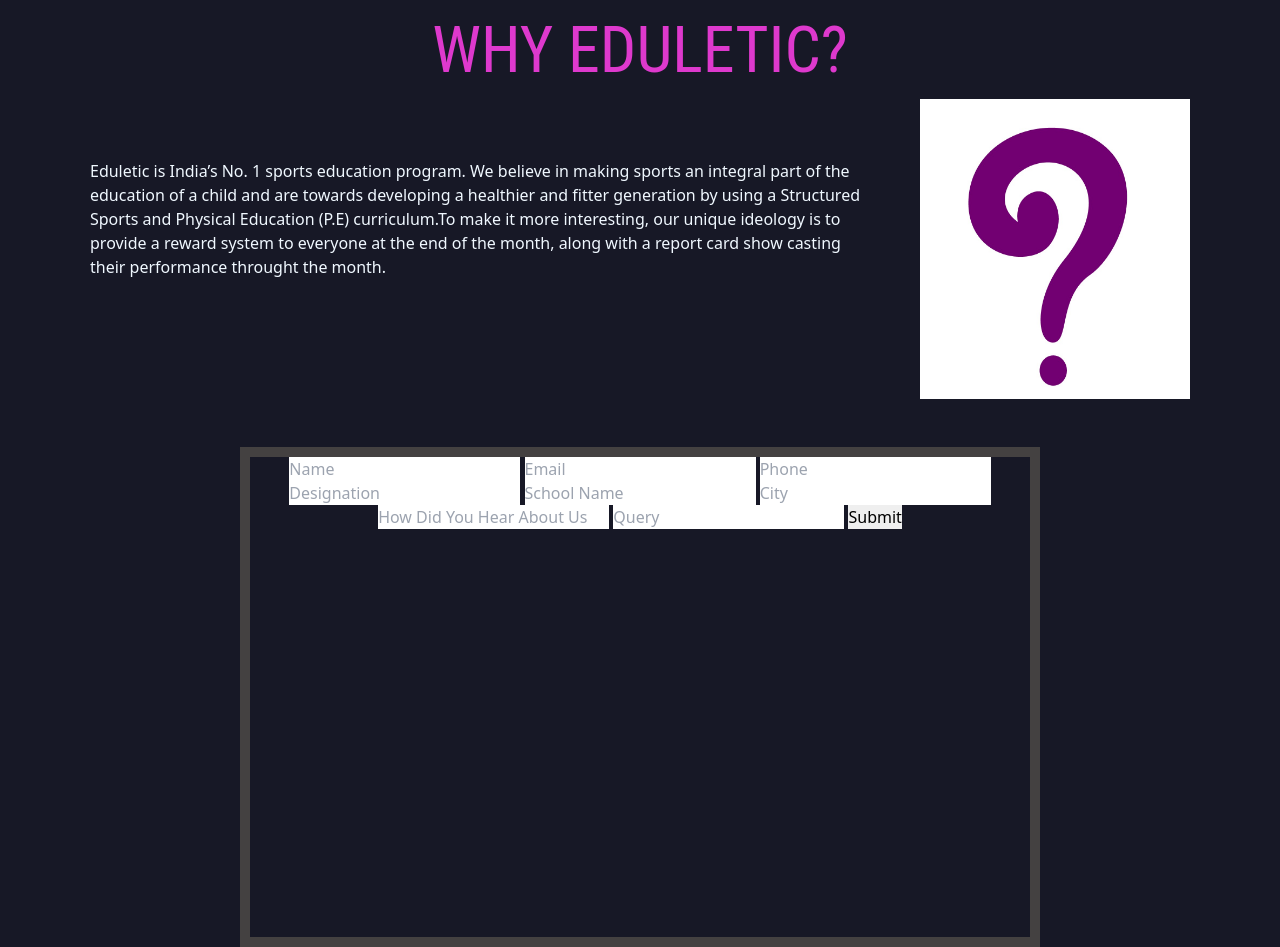
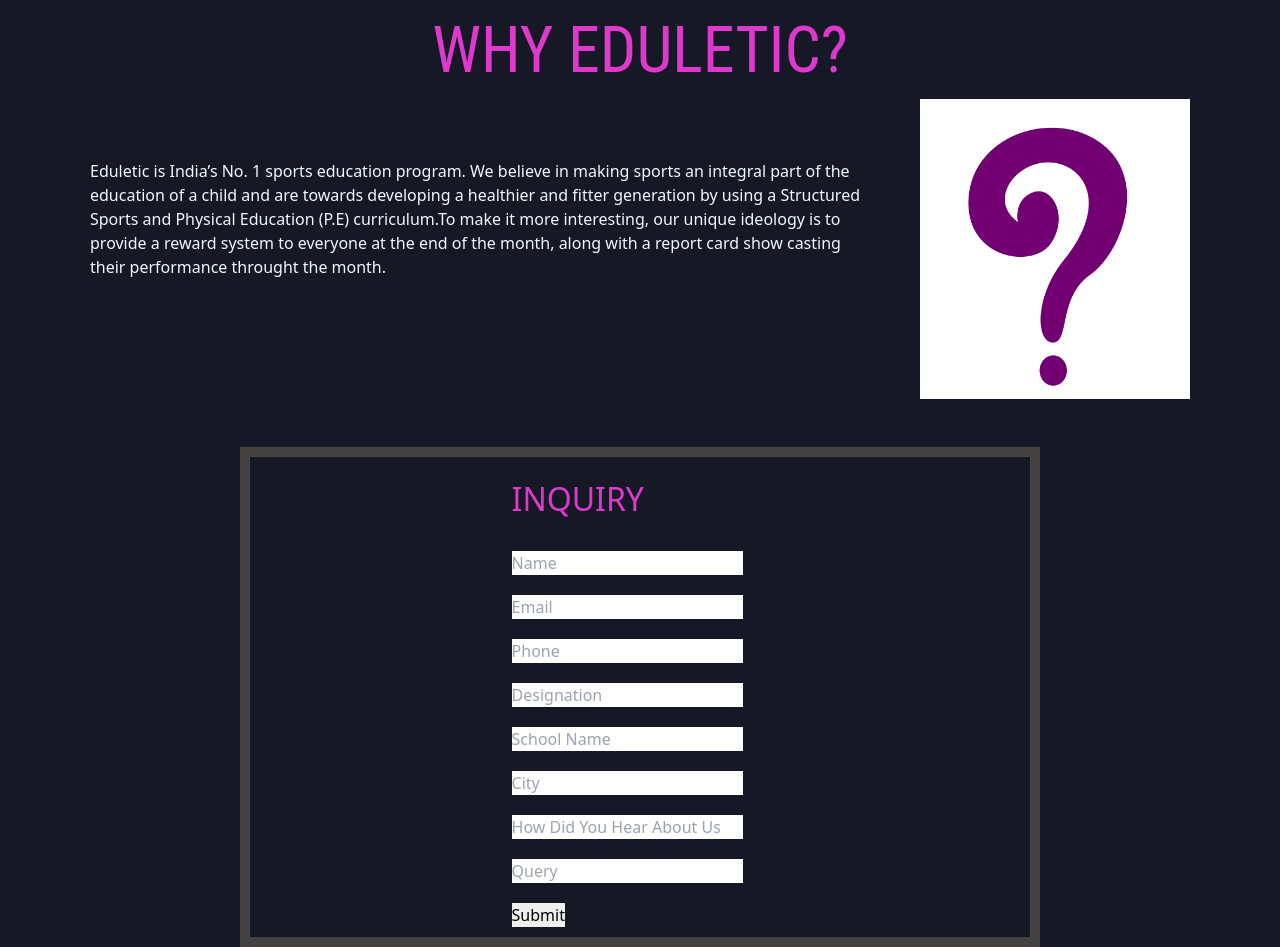
Before and after one commit to aasthaBaid/eduletic, a plain HTML site: page index.html in a window 1280 px wide. Shown: the part 1685-2632 px from the top of the page. Drawn offline with nearby package versions, Linux system fonts and the light colour scheme.

Commit message:
Update index.html

```diff
--- a/index.html
+++ b/index.html
@@ -74,6 +74,15 @@
 
         .whyme .para {
             padding: 60px;
+        }
+        input {
+            width:fit-content;
+        }
+        tr,td {
+            width: 90%;
+        }
+        table {
+            margin: 0 auto;
         }
     </style>
 </head>
@@ -160,19 +169,27 @@
     </div>
     <br><br>
     <center>
-        <div class="box"
-            style="border: 10px solid #444141; height: 500px;width: 800px; align-items: center; justify-content: center; display: block;">
-            <input type="text" placeholder="Name">
-            <input type="email" placeholder="Email">
-            <input type="number" placeholder="Phone">
-            <input type="text" placeholder="Designation">
-            <input type="text" placeholder="School Name">
-            <input type="text" placeholder="City">
-            <input type="text" placeholder="How Did You Hear About Us">
-            <input type="text" placeholder="Query">
-            <input type="submit">
+        <form>
+            <div class="box"
+            style="border: 10px solid #444141; height: 500px;width: 800px; display: grid; ">
+            <table>
+            <tr><td><p style="color: #DE39CD; font-size: 2rem;">INQUIRY</p></td></tr>
+            <tr><td><input type="text" placeholder="Name"></td></tr>
+            <tr><td><input type="email" placeholder="Email"></td></tr>
+            <tr><td><input type="number" placeholder="Phone"></td></tr>
+            <tr><td><input type="text" placeholder="Designation"></td></tr>
+            <tr><td><input type="text" placeholder="School Name"></td></tr>
+            <tr><td><input type="text" placeholder="City"></td></tr>
+            <tr><td><input type="text" placeholder="How Did You Hear About Us"></td></tr>
+            <tr><td><input type="text" placeholder="Query"></td></tr>
+            <tr><td><input type="submit"></td></tr>
         </div>
+    </table>
+    </form>
     </center>
+    <div class="contact">
+
+    </div>
 </body>
 
 </html>
```
